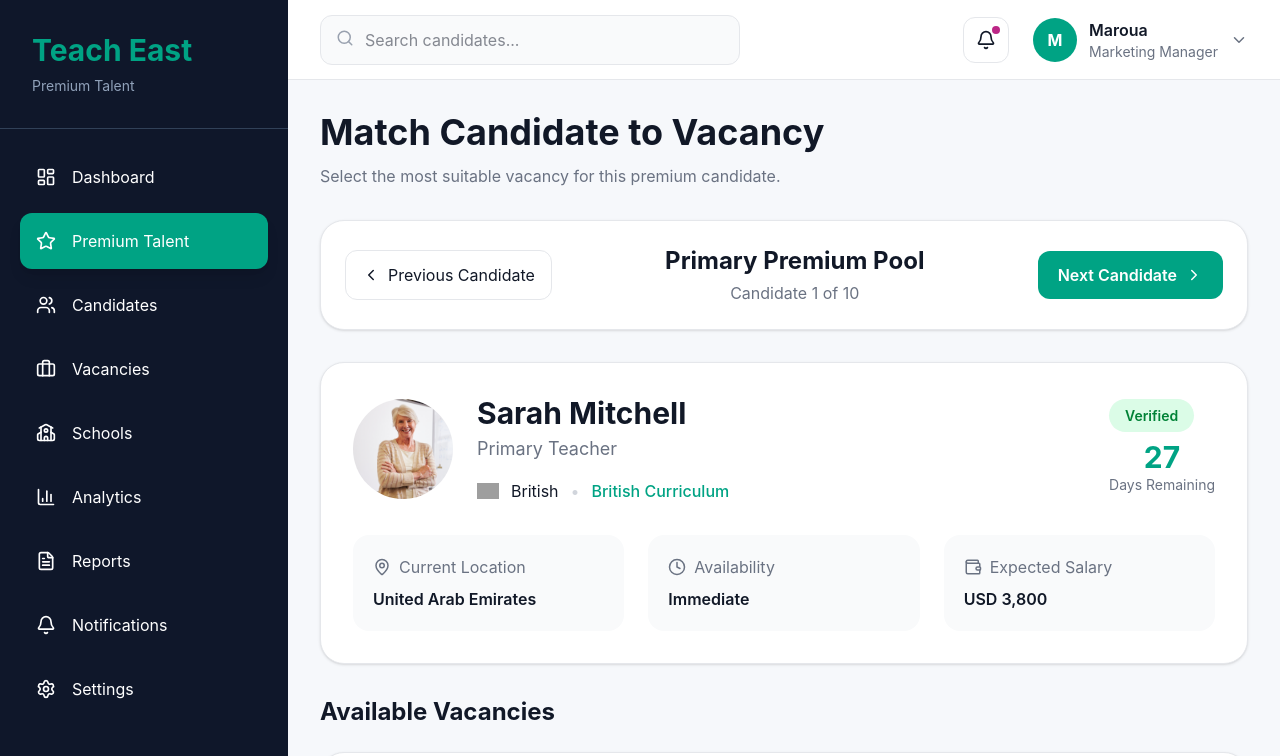
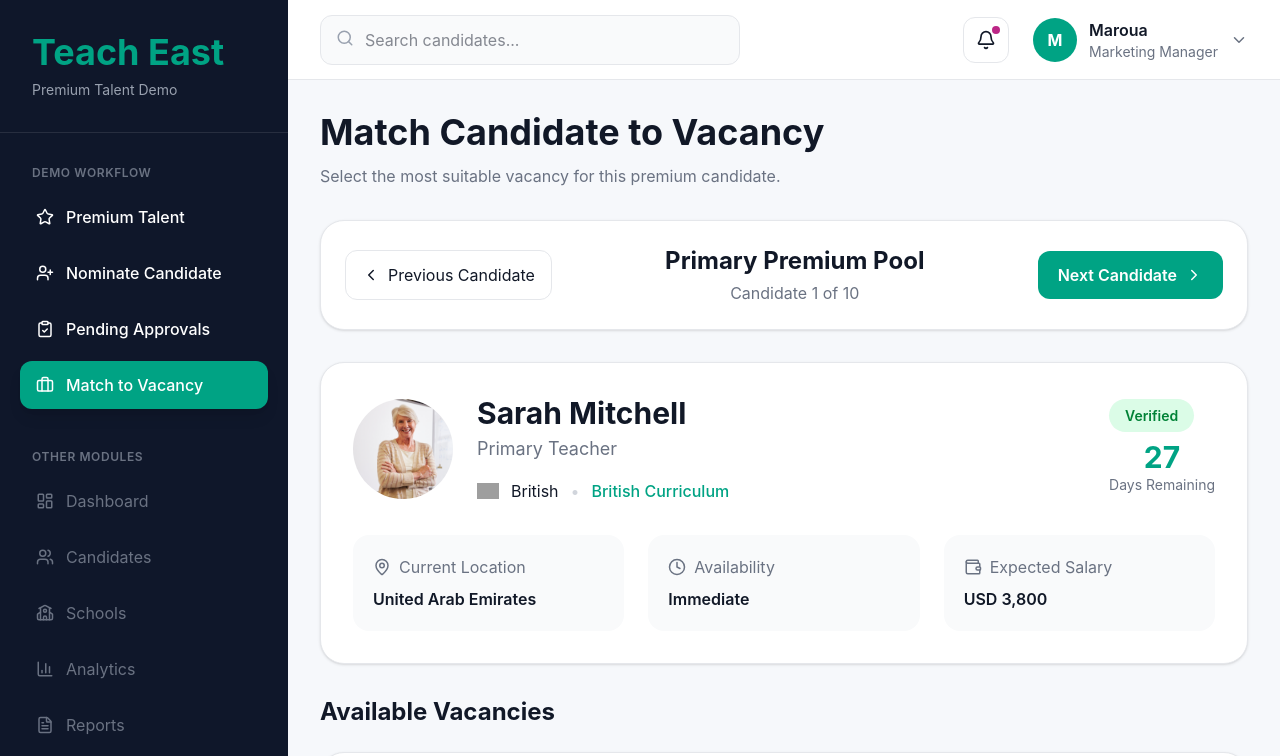
Before and after one commit to Maroua-27/premium-talent, a Next.js app: page /match in a window 1280 px wide. Shown: the top 756 px of the page. Built offline with nearby package versions, Linux system fonts and the light colour scheme; grey boxes are pictures that could not be loaded.

Commit message:
Add navigation improvements

```diff
--- a/app/page.tsx
+++ b/app/page.tsx
@@ -1,23 +1,152 @@
 import Link from "next/link";
+import {
+  Star,
+  UserPlus,
+  ClipboardCheck,
+  Briefcase,
+  ArrowRight,
+} from "lucide-react";
+
+const pages = [
+  {
+    title: "Premium Talent Pool",
+    description:
+      "Browse Teach East's curated premium educators ready for international placement.",
+    href: "/premium-talent",
+    icon: Star,
+    color: "bg-emerald-500",
+  },
+  {
+    title: "Nominate Candidate",
+    description:
+      "Submit a consultant nomination into the Premium Talent Programme.",
+    href: "/nominations",
+    icon: UserPlus,
+    color: "bg-sky-500",
+  },
+  {
+    title: "Pending Approvals",
+    description:
+      "Review and approve consultant nominations before they enter the pool.",
+    href: "/pending-approvals",
+    icon: ClipboardCheck,
+    color: "bg-amber-500",
+  },
+  {
+    title: "Match to Vacancy",
+    description:
+      "Quickly review premium candidates and submit them to suitable vacancies.",
+    href: "/match",
+    icon: Briefcase,
+    color: "bg-violet-500",
+  },
+];
 
 export default function Home() {
   return (
-    <main className="flex min-h-screen items-center justify-center bg-[#F6F8FB]">
+    <main className="min-h-screen bg-[#F6F8FB]">
+      <div className="mx-auto max-w-7xl px-8 py-20">
+
         <div className="text-center">
-        <h1 className="text-5xl font-bold text-gray-900">
+
+          <p className="text-sm font-semibold uppercase tracking-[0.3em] text-[#00A384]">
             Teach East
+          </p>
+
+          <h1 className="mt-4 text-6xl font-bold text-gray-900">
+            Premium Talent Demo
           </h1>
 
-        <p className="mt-4 text-gray-600">
-          Premium Talent Pool Concept
+          <p className="mx-auto mt-6 max-w-3xl text-lg leading-8 text-gray-600">
+            Interactive prototype showcasing how Teach East could manage,
+            review and match its highest-quality teachers for international
+            schools.
           </p>
 
+        </div>
+
+        <div className="mt-16 grid gap-8 md:grid-cols-2">
+
+          {pages.map((page) => {
+            const Icon = page.icon;
+
+            return (
               <Link
-          href="/premium-talent"
-          className="mt-10 inline-flex rounded-xl bg-[#00A384] px-8 py-4 text-white font-semibold transition hover:opacity-90"
+                key={page.title}
+                href={page.href}
+                className="group rounded-3xl border border-gray-200 bg-white p-8 shadow-sm transition duration-300 hover:-translate-y-1 hover:shadow-xl"
               >
-          Open Dashboard
+                <div
+                  className={`flex h-14 w-14 items-center justify-center rounded-2xl text-white ${page.color}`}
+                >
+                  <Icon size={26} />
+                </div>
+
+                <h2 className="mt-6 text-2xl font-bold text-gray-900">
+                  {page.title}
+                </h2>
+
+                <p className="mt-4 leading-7 text-gray-600">
+                  {page.description}
+                </p>
+
+                <div className="mt-8 flex items-center font-semibold text-[#00A384]">
+                  Open Demo
+                  <ArrowRight
+                    className="ml-2 transition group-hover:translate-x-1"
+                    size={18}
+                  />
+                </div>
               </Link>
+            );
+          })}
+
+        </div>
+
+        <div className="mt-20 rounded-3xl bg-[#0F172A] p-10 text-white">
+
+          <h3 className="text-3xl font-bold">
+            Prototype Workflow
+          </h3>
+
+          <div className="mt-8 grid gap-6 md:grid-cols-4">
+
+            <div>
+              <div className="text-5xl font-bold text-[#00A384]">1</div>
+              <p className="mt-3 font-semibold">Nominate</p>
+              <p className="mt-2 text-sm text-gray-300">
+                Consultant submits a candidate.
+              </p>
+            </div>
+
+            <div>
+              <div className="text-5xl font-bold text-[#00A384]">2</div>
+              <p className="mt-3 font-semibold">Approve</p>
+              <p className="mt-2 text-sm text-gray-300">
+                Manager reviews and approves.
+              </p>
+            </div>
+
+            <div>
+              <div className="text-5xl font-bold text-[#00A384]">3</div>
+              <p className="mt-3 font-semibold">Pool</p>
+              <p className="mt-2 text-sm text-gray-300">
+                Candidate becomes part of the Premium Talent Programme.
+              </p>
+            </div>
+
+            <div>
+              <div className="text-5xl font-bold text-[#00A384]">4</div>
+              <p className="mt-3 font-semibold">Match</p>
+              <p className="mt-2 text-sm text-gray-300">
+                Submit premium teachers to suitable vacancies.
+              </p>
+            </div>
+
+          </div>
+
+        </div>
+
       </div>
     </main>
   );
--- a/components/layout/Sidebar.tsx
+++ b/components/layout/Sidebar.tsx
@@ -1,114 +1,172 @@
 "use client";
 
 import Link from "next/link";
+import { usePathname } from "next/navigation";
 import {
+  Star,
+  UserPlus,
+  ClipboardCheck,
+  Briefcase,
   LayoutDashboard,
-  Star,
   Users,
-  Briefcase,
   School,
   BarChart3,
   FileText,
+  Bell,
   Settings,
-  Bell,
 } from "lucide-react";
 
-const menu = [
+const demoPages = [
   {
-    title: "Dashboard",
-    icon: LayoutDashboard,
-    href: "#",
+    name: "Premium Talent",
+    href: "/premium-talent",
+    icon: Star,
   },
   {
-    title: "Premium Talent",
-    icon: Star,
-    href: "/premium-talent",
-    active: true,
+    name: "Nominate Candidate",
+    href: "/nominations",
+    icon: UserPlus,
   },
   {
-    title: "Candidates",
-    icon: Users,
-    href: "#",
+    name: "Pending Approvals",
+    href: "/pending-approvals",
+    icon: ClipboardCheck,
   },
   {
-    title: "Vacancies",
+    name: "Match to Vacancy",
+    href: "/match",
     icon: Briefcase,
-    href: "#",
+  },
+];
+
+const placeholderPages = [
+  {
+    name: "Dashboard",
+    icon: LayoutDashboard,
   },
   {
-    title: "Schools",
-    icon: School,
-    href: "#",
+    name: "Candidates",
+    icon: Users,
   },
   {
-    title: "Analytics",
-    icon: BarChart3,
-    href: "#",
+    name: "Schools",
+    icon: School,
   },
   {
-    title: "Reports",
-    icon: FileText,
-    href: "#",
+    name: "Analytics",
+    icon: BarChart3,
   },
   {
-    title: "Notifications",
-    icon: Bell,
-    href: "#",
+    name: "Reports",
+    icon: FileText,
   },
   {
-    title: "Settings",
+    name: "Notifications",
+    icon: Bell,
+  },
+  {
+    name: "Settings",
     icon: Settings,
-    href: "#",
   },
 ];
 
 export default function Sidebar() {
+  const pathname = usePathname();
+
   return (
-    <aside className="w-72 bg-[#0F172A] text-white flex flex-col">
-      <div className="border-b border-slate-700 p-8">
-        <div className="text-3xl font-bold text-[#00A384]">
+    <aside className="flex h-screen w-72 flex-col bg-[#0F172A] text-white">
+
+      <div className="border-b border-white/10 p-8">
+
+        <h1 className="text-4xl font-bold text-[#00A384]">
           Teach East
+        </h1>
+
+        <p className="mt-2 text-sm text-gray-400">
+          Premium Talent Demo
+        </p>
+
       </div>
 
-        <p className="mt-2 text-sm text-slate-400">
-          Premium Talent
+      <nav className="flex-1 space-y-10 px-5 py-8">
+
+        <div>
+
+          <p className="mb-3 px-3 text-xs font-semibold uppercase tracking-wider text-gray-500">
+            Demo Workflow
           </p>
+
+          <div className="space-y-2">
+
+            {demoPages.map((item) => {
+              const Icon = item.icon;
+
+              const active = pathname === item.href;
+
+              return (
+                <Link
+                  key={item.name}
+                  href={item.href}
+                  className={`flex items-center gap-3 rounded-xl px-4 py-3 font-medium transition ${
+                    active
+                      ? "bg-[#00A384] text-white shadow-lg"
+                      : "text-gray-300 hover:bg-white/10"
+                  }`}
+                >
+                  <Icon size={18} />
+                  {item.name}
+                </Link>
+              );
+            })}
+
           </div>
 
-      <nav className="flex-1 p-5">
-        {menu.map((item) => {
+        </div>
+
+        <div>
+
+          <p className="mb-3 px-3 text-xs font-semibold uppercase tracking-wider text-gray-500">
+            Other Modules
+          </p>
+
+          <div className="space-y-2">
+
+            {placeholderPages.map((item) => {
               const Icon = item.icon;
 
               return (
-            <Link
-              key={item.title}
-              href={item.href}
-              className={`mb-2 flex items-center gap-4 rounded-xl px-4 py-4 transition
-              ${
-                item.active
-                  ? "bg-[#00A384] text-white shadow-lg"
-                  : "text-slate-300 hover:bg-slate-800"
-              }`}
+                <div
+                  key={item.name}
+                  className="flex cursor-not-allowed items-center gap-3 rounded-xl px-4 py-3 text-gray-500"
                 >
-              <Icon size={20} />
-
-              {item.title}
-            </Link>
+                  <Icon size={18} />
+                  {item.name}
+                </div>
               );
             })}
+
+          </div>
+
+        </div>
+
       </nav>
 
-      <div className="border-t border-slate-700 p-6">
-        <div className="rounded-xl bg-slate-800 p-4">
-          <div className="text-sm text-slate-400">
-            Current Version
+      <div className="border-t border-white/10 p-5">
+
+        <div className="rounded-2xl bg-white/5 p-4">
+
+          <p className="text-xs text-gray-400">
+            Concept Version
+          </p>
+
+          <p className="mt-1 font-semibold">
+            Premium Talent v1.0
+          </p>
+
         </div>
 
-          <div className="mt-1 font-semibold">
-            Concept v1.0
       </div>
-        </div>
-      </div>
+
     </aside>
   );
 }
```
Lines whose indentation alone changed are shown as unchanged.
